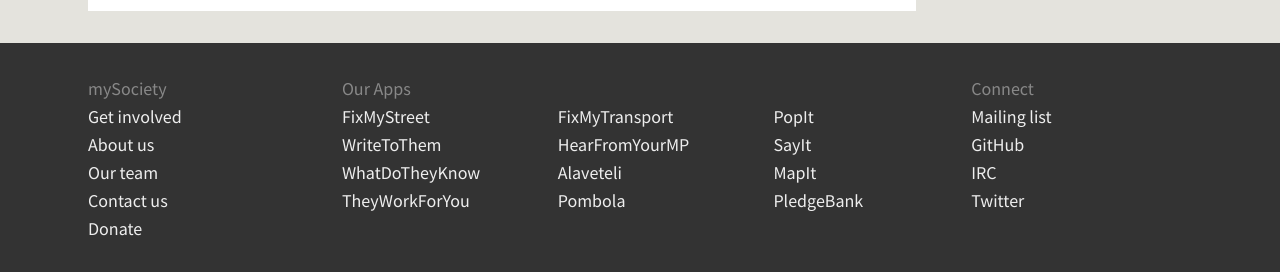
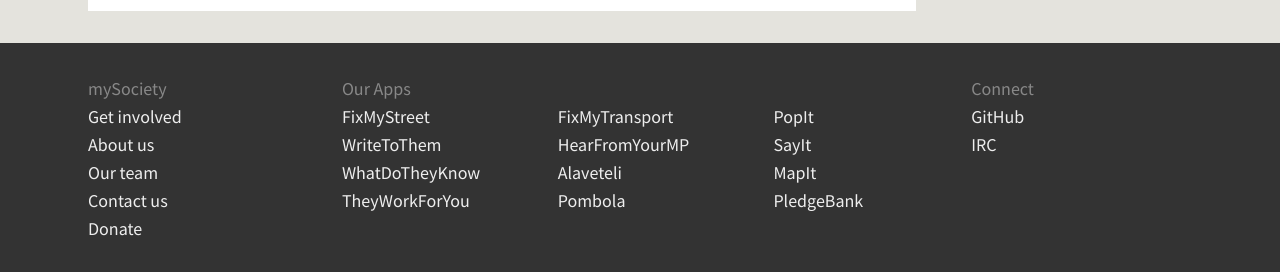
Before and after one commit to mysociety/mapit, a Jekyll site: the page built from index.md, in a window 1280 px wide. Shown: the part 1434-1706 px from the top of the page. Built offline with Jekyll 4.4.1, drawn with Linux system fonts in a browser that asks for light colours.

Commit message:
Fix footer links.

```diff
--- a/_layouts/default.html
+++ b/_layouts/default.html
@@ -58,10 +58,8 @@
         <div class="column">
           <h3>Connect</h3>
           <ul>
-            <li><a href="https://secure.mysociety.org/admin/lists/mailman/listinfo/fixmystreet">Mailing list</a></li>
-            <li><a href="https://github.com/mysociety/fixmystreet">GitHub</a></li>
+            <li><a href="https://github.com/mysociety/mapit">GitHub</a></li>
             <li><a href="http://www.irc.mysociety.org/">IRC</a></li>
-            <li><a href="https://twitter.com/fixmystreet">Twitter</a></li>
           </ul>
         </div>
       </div>
```
